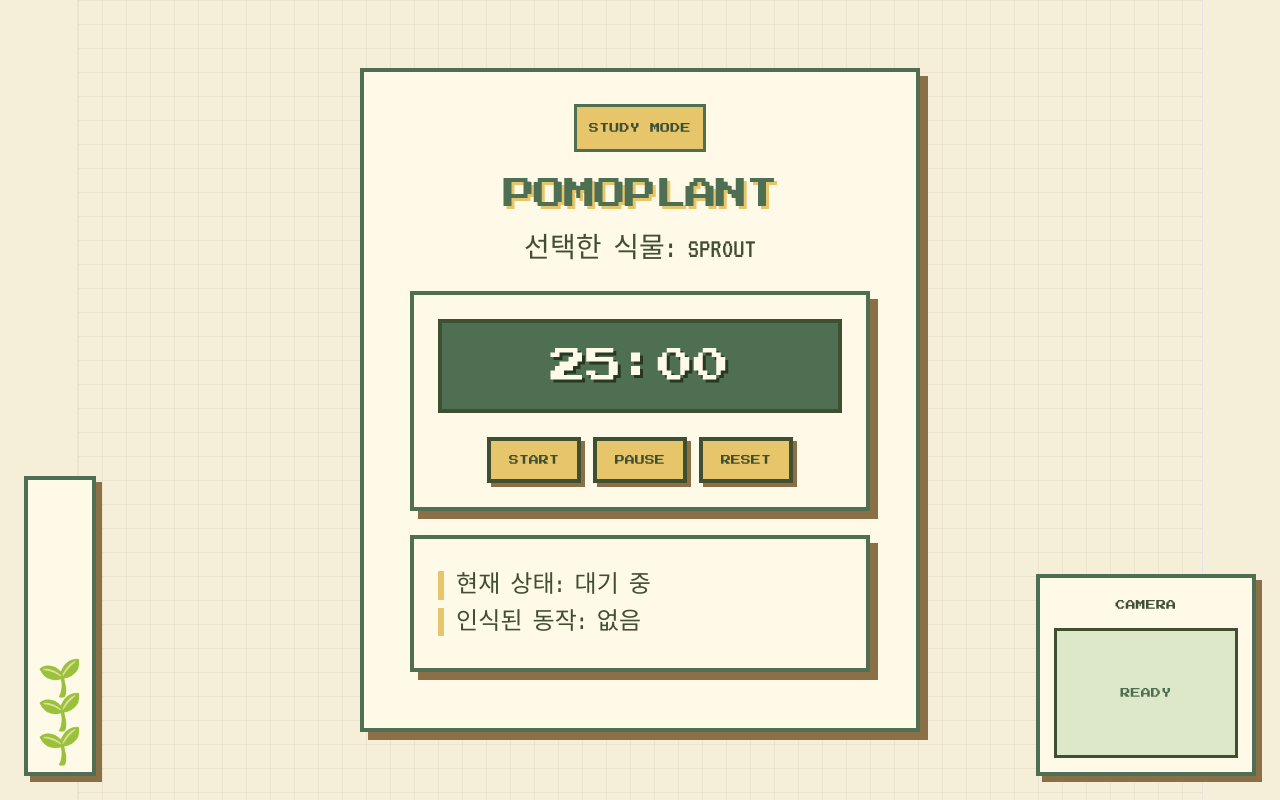
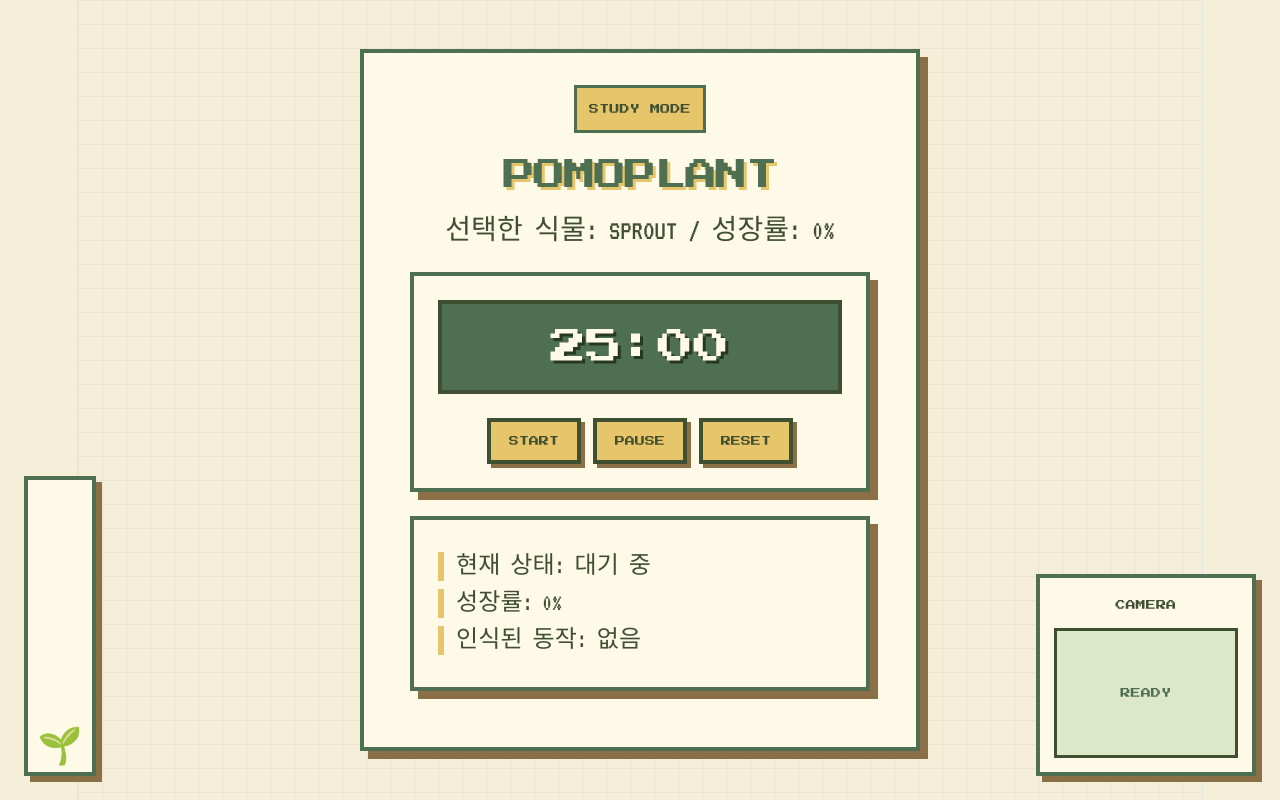
Before and after one commit to seungzaee/pomoplant, a React (Vite) app: page / in a window 1280 px wide. Both pictures are taken after a click on the button "START". Built offline with nearby package versions, Linux system fonts and the light colour scheme.

Commit message:
Grow vine based on timer progress

```diff
--- /dev/null
+++ b/src/components/PlantVine.jsx
@@ -0,0 +1,21 @@
+function PlantVine({ selectedPlant, progress }) {
+  const maxPieces = 8;
+  const grownPieces = Math.max(1, Math.ceil((progress / 100) * maxPieces));
+
+  return (
+    <aside className="vine-area">
+      {Array.from({ length: grownPieces }).map((_, index) => {
+        const isLastPiece = index === grownPieces - 1;
+        const isCompleted = progress >= 100;
+
+        return (
+          <div key={index} className="vine-piece">
+            {isCompleted && isLastPiece ? "🌸" : selectedPlant.emoji}
+          </div>
+        );
+      })}
+    </aside>
+  );
+}
+
+export default PlantVine;
--- a/src/components/StartScreen.jsx
+++ b/src/components/StartScreen.jsx
@@ -45,6 +45,7 @@ function StartScreen({ onStart }) {
             value={studyMinutes}
             onChange={(event) => setStudyMinutes(Number(event.target.value))}
           >
+            <option value="1">1 MIN</option>
             <option value="15">15 MIN</option>
             <option value="25">25 MIN</option>
             <option value="30">30 MIN</option>
--- a/src/components/StatusPanel.jsx
+++ b/src/components/StatusPanel.jsx
@@ -1,7 +1,10 @@
-function StatusPanel() {
+function StatusPanel({ isRunning, progress }) {
+  const statusText = isRunning ? "집중 중" : "대기 중";
+
   return (
     <section className="status-card">
-      <p>현재 상태: 대기 중</p>
+      <p>현재 상태: {statusText}</p>
+      <p>성장률: {progress}%</p>
       <p>인식된 동작: 없음</p>
     </section>
   );
--- a/src/components/StudyScreen.jsx
+++ b/src/components/StudyScreen.jsx
@@ -1,25 +1,43 @@
+import useTimer from "../hooks/useTimer";
+import PlantVine from "./PlantVine";
 import Timer from "./Timer";
 import StatusPanel from "./StatusPanel";
 
 function StudyScreen({ studyMinutes, selectedPlant }) {
+  const initialTime = studyMinutes * 60;
+
+  const {
+    timeLeft,
+    isRunning,
+    formattedTime,
+    startTimer,
+    pauseTimer,
+    resetTimer,
+  } = useTimer(initialTime);
+
+  const progress = Math.floor(((initialTime - timeLeft) / initialTime) * 100);
+
   return (
     <main className="study-screen">
-      <aside className="vine-area">
-        <div className="vine-piece">{selectedPlant.emoji}</div>
-        <div className="vine-piece">{selectedPlant.emoji}</div>
-        <div className="vine-piece">{selectedPlant.emoji}</div>
-      </aside>
+      <PlantVine selectedPlant={selectedPlant} progress={progress} />
 
       <section className="study-panel">
         <p className="game-label">STUDY MODE</p>
 
         <h1>POMOPLANT</h1>
 
-        <p className="study-message">선택한 식물: {selectedPlant.name}</p>
+        <p className="study-message">
+          선택한 식물: {selectedPlant.name} / 성장률: {progress}%
+        </p>
 
-        <Timer studyMinutes={studyMinutes} />
+        <Timer
+          formattedTime={formattedTime}
+          startTimer={startTimer}
+          pauseTimer={pauseTimer}
+          resetTimer={resetTimer}
+        />
 
-        <StatusPanel />
+        <StatusPanel isRunning={isRunning} progress={progress} />
       </section>
 
       <section className="camera-preview">
--- a/src/components/Timer.jsx
+++ b/src/components/Timer.jsx
@@ -1,11 +1,4 @@
-import useTimer from "../hooks/useTimer";
-
-function Timer({ studyMinutes }) {
-  const initialTime = studyMinutes * 60;
-
-  const { formattedTime, startTimer, pauseTimer, resetTimer } =
-    useTimer(initialTime);
-
+function Timer({ formattedTime, startTimer, pauseTimer, resetTimer }) {
   return (
     <section className="timer-card">
       <h2>{formattedTime}</h2>
```
